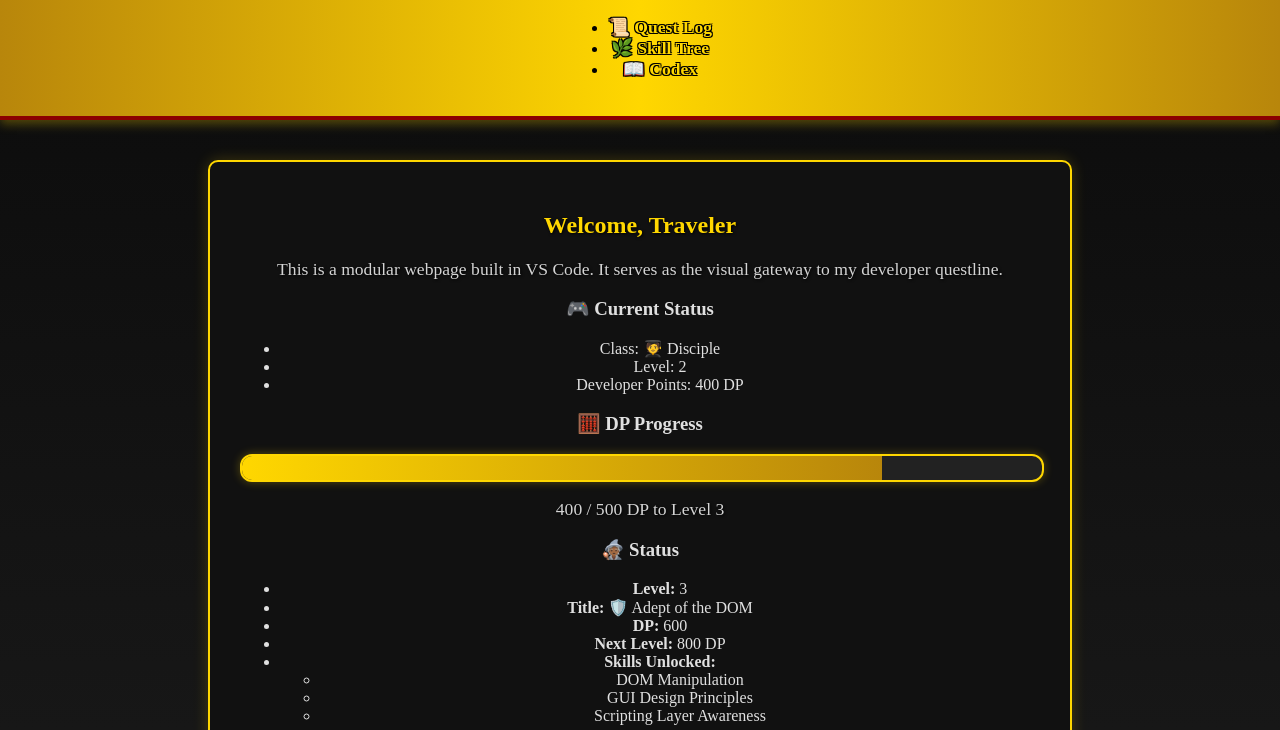
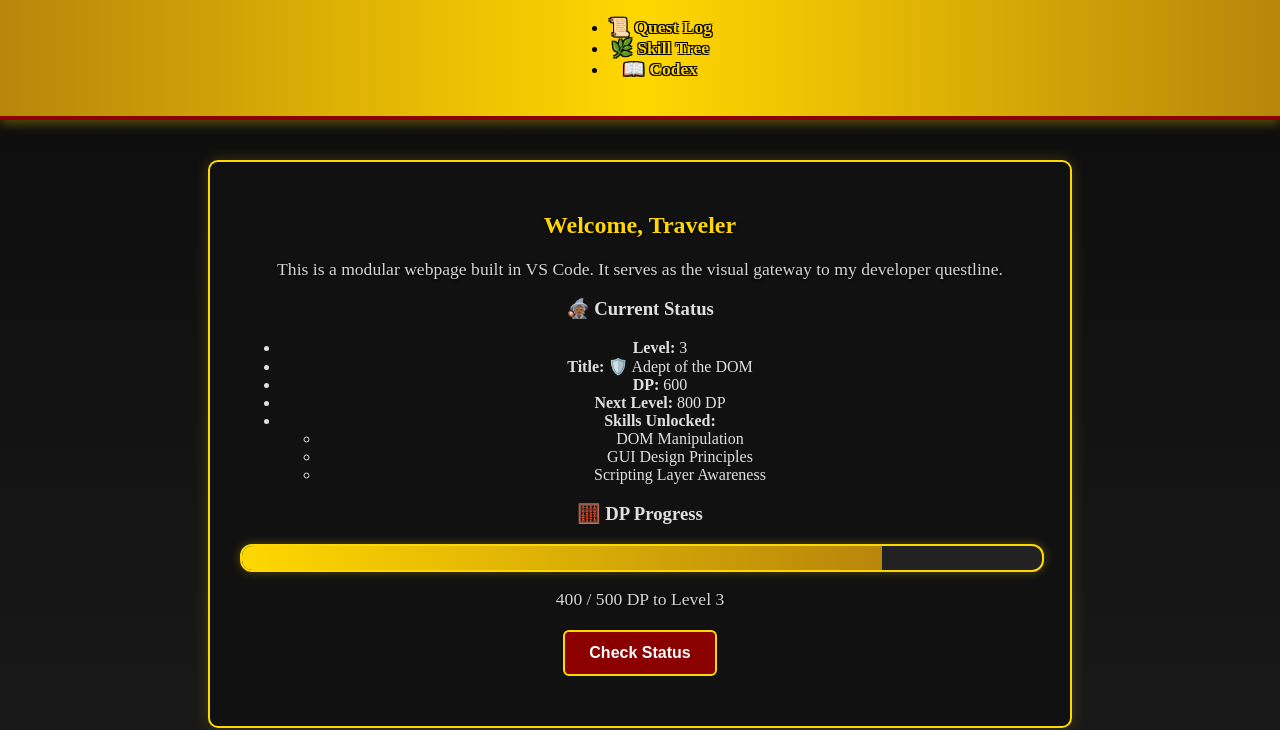
Before and after one commit to CraftWho/Study-Tracker-webdev, a plain HTML site: page Main-Quests/Q002_Introduction_to_HTML/Webpage-Start/index.html in a window 1280 px wide. Shown: the part 100-830 px from the top of the page. Drawn offline with Linux system fonts and the light colour scheme.

Commit message:
status updated

```diff
--- a/Main-Quests/Q002_Introduction_to_HTML/Webpage-Start/index.html
+++ b/Main-Quests/Q002_Introduction_to_HTML/Webpage-Start/index.html
@@ -23,13 +23,18 @@
     <h2>Welcome, Traveler</h2>
     <p>This is a modular webpage built in VS Code. It serves as the visual gateway to my developer questline.</p>
 
-    <section class="status">
-      <h3>🎮 Current Status</h3>
-      <ul>
-        <li>Class: 🧑‍🎓 Disciple</li>
-        <li>Level: 2</li>
-        <li>Developer Points: 400 DP</li>
-      </ul>
+    <section id="rpg-stats">
+  <h3>🧙🏾 Current Status</h3>
+  <ul>
+    <li><strong>Level:</strong> <span id="level"></span></li>
+    <li><strong>Title:</strong> <span id="title"></span></li>
+    <li><strong>DP:</strong> <span id="dp"></span></li>
+    <li><strong>Next Level:</strong> <span id="nextLevelDP"></span> DP</li>
+    <li><strong>Skills Unlocked:</strong>
+      <ul id="skills"></ul>
+    </li>
+  </ul>
+
     </section>
     <section class="progress">
   <h3>🧮 DP Progress</h3>
@@ -39,17 +44,7 @@
   <p>400 / 500 DP to Level 3</p>
 </section>
 
-    <section id="rpg-stats">
-  <h3>🧙🏾 Status</h3>
-  <ul>
-    <li><strong>Level:</strong> <span id="level"></span></li>
-    <li><strong>Title:</strong> <span id="title"></span></li>
-    <li><strong>DP:</strong> <span id="dp"></span></li>
-    <li><strong>Next Level:</strong> <span id="nextLevelDP"></span> DP</li>
-    <li><strong>Skills Unlocked:</strong>
-      <ul id="skills"></ul>
-    </li>
-  </ul>
+
 </section>
 
     <button onclick="showStatus()">Check Status</button>
```
